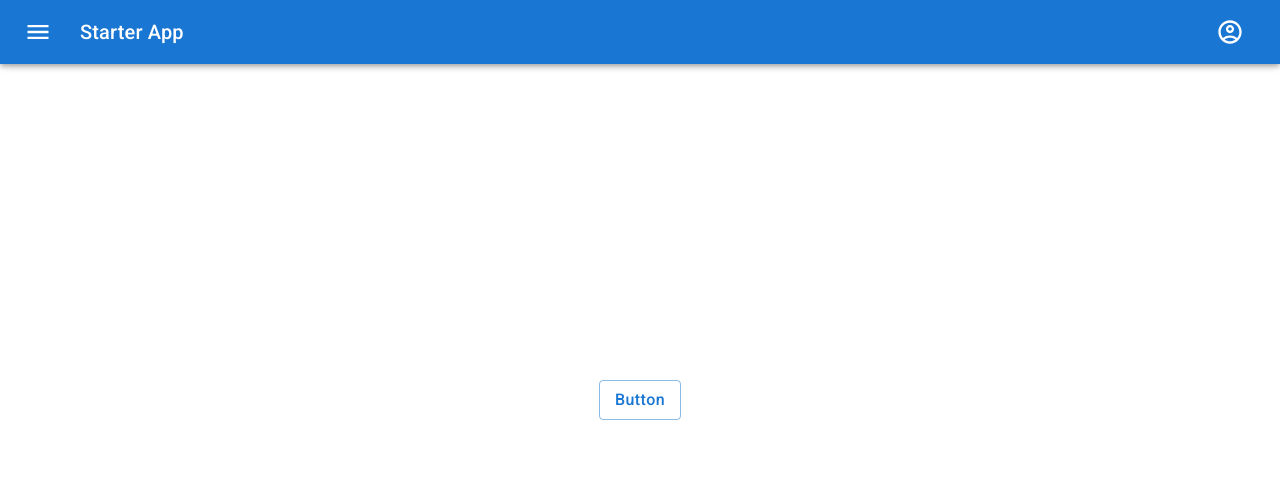
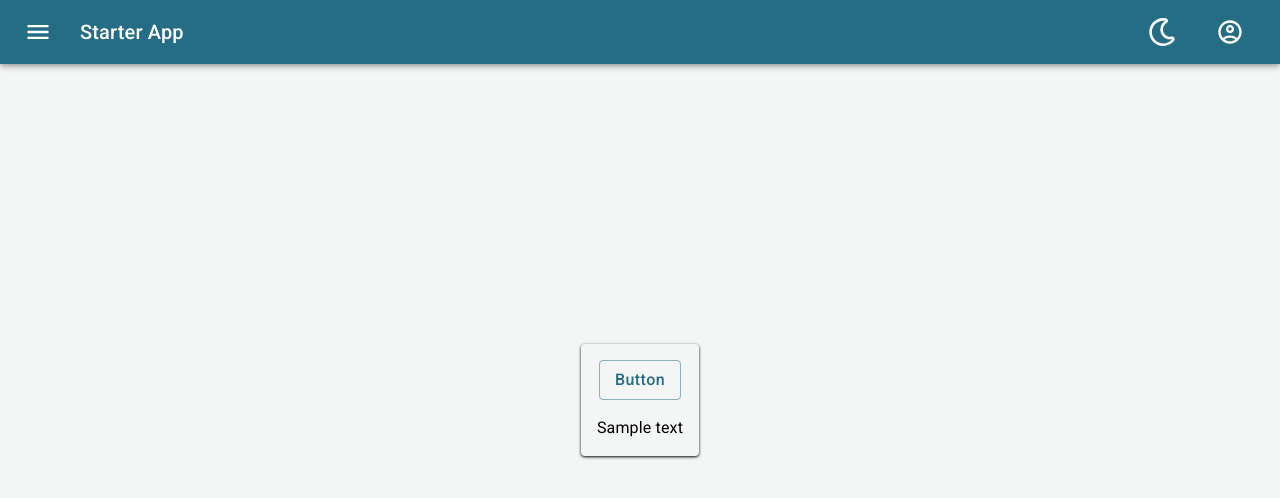
Before and after one commit to Tamtox/react_starter, a React (Vite) app: page / in a window 1280 px wide. Shown: the top 498 px of the page. Built offline with nearby package versions, Linux system fonts and the light colour scheme.

Commit message:
Mui styles

```diff
--- a/src/app.tsx
+++ b/src/app.tsx
@@ -26,23 +26,21 @@ function App() {
           MuiContainer: {
             styleOverrides: {
               root: {
-                paddingLeft: '5px',
-                paddingRight: '5px',
+                padding: '0 5px 0 5px',
               },
             },
           },
-          MuiTypography: {
-            styleOverrides: {
-              root: {
-                lineHeight: '1',
-              },
-            },
-          },
+          // MuiTypography: {
+          //   styleOverrides: {
+          //     root: {
+          //     },
+          //   },
+          // },
           MuiCard: {
             styleOverrides: {
               root: {
                 boxShadow: '0px 1px 3px black',
-                lineHeight: '1',
+                padding: '1rem',
               },
             },
           },
@@ -66,6 +64,33 @@ function App() {
         },
         palette: {
           mode: darkMode ? 'dark' : 'light',
+          background: {
+            default: darkMode ? '#191919' : '#f4f5f5',
+            paper: darkMode ? '#191919' : '#f4f5f5',
+          },
+          text: {
+            primary: darkMode ? '#ffffff' : '#000000',
+            secondary: darkMode ? '#ffffff' : '#000000',
+            disabled: darkMode ? '#ffffff' : '#000000',
+            // hint: darkMode ? '#ffffff' : '#000000',
+          },
+          primary: {
+            main: '#256D85',
+            light: '#FFC4C4',
+            dark: '#47B5FF',
+            contrastText: '#fff',
+          },
+          secondary: {
+            main: '#9c27b0',
+            light: '#ba68c8',
+            dark: '#7b1fa2',
+            contrastText: '#fff',
+          },
+          // error: {},
+          // warning: {},
+          // info: {},
+          // success: {},
+          // divider: 'yellow',
         },
       }),
     [darkMode],
--- a/src/components/navbar/navbar.scss
+++ b/src/components/navbar/navbar.scss
@@ -3,4 +3,16 @@
 .navbar {
   position: fixed;
   top: 0;
+  .navbar-controls {
+    @include flex;
+    gap: 1rem;
+    .navbar-contols-dark-mode {
+    }
+    .navbar-contols-user {
+      .navbar-contols-user-icon {
+      }
+      .navbar-contols-user-menu {
+      }
+    }
+  }
 }
--- a/src/components/navbar/navbar.tsx
+++ b/src/components/navbar/navbar.tsx
@@ -1,61 +1,81 @@
 import './navbar.scss';
 
-import { alpha, AppBar, Badge, Box, IconButton, InputBase, Menu, MenuItem } from '@mui/material';
+import { alpha, AppBar, Badge, Box, Button, IconButton, InputBase, Menu, MenuItem, useMediaQuery } from '@mui/material';
 import { styled, Toolbar, Typography } from '@mui/material';
 import React, { useReducer } from 'react';
-import { MdMailOutline, MdMenu, MdNotificationsNone, MdOutlineAccountCircle, MdSearch } from 'react-icons/md';
+import { FaRegMoon, FaRegSun } from 'react-icons/fa';
+import { MdMenu, MdNotificationsNone, MdOutlineAccountCircle, MdSearch } from 'react-icons/md';
 import { useDispatch, useSelector } from 'react-redux';
 
 import { RootState } from '@/store/store';
+import { authActions } from '@/store/store';
 
 const Navbar = (): JSX.Element => {
   const auth = useSelector<RootState, string | undefined>((state) => state.authSlice.authToken);
+  const darkMode = useSelector<RootState, boolean>((state) => state.authSlice.darkMode);
+  const dispatch = useDispatch();
+  const mobile = useMediaQuery('(max-width:700px)');
   const [anchorEl, setAnchorEl] = React.useState<null | HTMLElement>(null);
 
-  const handleChange = (event: React.ChangeEvent<HTMLInputElement>) => {
-    console.log(123);
-  };
-
-  const handleMenu = (event: React.MouseEvent<HTMLElement>) => {
-    setAnchorEl(event.currentTarget);
+  const userMenuHandler = (event: React.MouseEvent<HTMLElement>) => {
+    auth ? setAnchorEl(event.currentTarget) : null;
   };
 
   const handleClose = () => {
     setAnchorEl(null);
   };
-
+  const toggleDarkModeHandler = () => {
+    dispatch(authActions.toggleDarkMode());
+  };
   return (
-    <AppBar className="navbar" position="static">
+    <AppBar className={`navbar`} position="static">
       <Toolbar>
         <IconButton size="large" edge="start" color="inherit" aria-label="menu" sx={{ mr: 2 }}>
           <MdMenu />
         </IconButton>
-        <Typography variant="h6" component="div" sx={{ flexGrow: 1 }}>
+        <Typography className={`navbar-title`} variant="h6" component="div" sx={{ flexGrow: 1 }}>
           Starter App
         </Typography>
-        {auth && (
-          <div>
+        <Box className={`navbar-controls`}>
+          <IconButton
+            className={`navbar-contols-dark-mode`}
+            size="large"
+            aria-label="dark mode toggle"
+            aria-controls="menu-appbar"
+            aria-haspopup="true"
+            onClick={toggleDarkModeHandler}
+            color="inherit"
+          >
+            {darkMode ? (
+              <FaRegSun className={`navbar-contols-dark-mode-sun`} />
+            ) : (
+              <FaRegMoon className={`navbar-contols-dark-mode-moon`} />
+            )}
+          </IconButton>
+          <div className={`navbar-contols-user`}>
             <IconButton
+              className={`navbar-contols-user-icon`}
               size="large"
               aria-label="account of current user"
               aria-controls="menu-appbar"
-              aria-haspopup="true"
-              onClick={handleMenu}
+              aria-haspopup="false"
+              onClick={userMenuHandler}
               color="inherit"
             >
               <MdOutlineAccountCircle />
             </IconButton>
             <Menu
+              className={`navbar-contols-user-menu`}
               id="menu-appbar"
               anchorEl={anchorEl}
               anchorOrigin={{
-                vertical: 'top',
-                horizontal: 'right',
+                vertical: 'bottom',
+                horizontal: 'center',
               }}
               keepMounted
               transformOrigin={{
                 vertical: 'top',
-                horizontal: 'right',
+                horizontal: 'center',
               }}
               open={Boolean(anchorEl)}
               onClose={handleClose}
@@ -64,7 +84,7 @@ const Navbar = (): JSX.Element => {
               <MenuItem onClick={handleClose}>My account</MenuItem>
             </Menu>
           </div>
-        )}
+        </Box>
       </Toolbar>
     </AppBar>
   );
--- a/src/pages/title.tsx
+++ b/src/pages/title.tsx
@@ -1,6 +1,6 @@
 import '@/styles/title.scss';
 
-import { Box, Button, Container } from '@mui/material';
+import { Box, Button, Card, Container, Typography } from '@mui/material';
 import React, { useReducer } from 'react';
 import { useDispatch } from 'react-redux';
 
@@ -10,14 +10,10 @@ const Title: React.FC = (): JSX.Element => {
   const dispatch = useDispatch();
   return (
     <Container className="title">
-      <Button
-        variant="outlined"
-        onClick={() => {
-          dispatch(authActions.toggleDarkMode());
-        }}
-      >
-        Button
-      </Button>
+      <Card className={`title-card`}>
+        <Button variant="outlined">Button</Button>
+        <Typography>Sample text</Typography>
+      </Card>
     </Container>
   );
 };
--- a/src/styles/title.scss
+++ b/src/styles/title.scss
@@ -6,4 +6,9 @@
   @include flex;
   flex-direction: column;
   gap: 1rem;
+  .title-card {
+    @include flex;
+    flex-direction: column;
+    gap: 1rem;
+  }
 }
```
Also changed, not shown: docker-compose.yml (added, +15 -0 lines), 1 other file (tests, documents, lock files or other folders).
